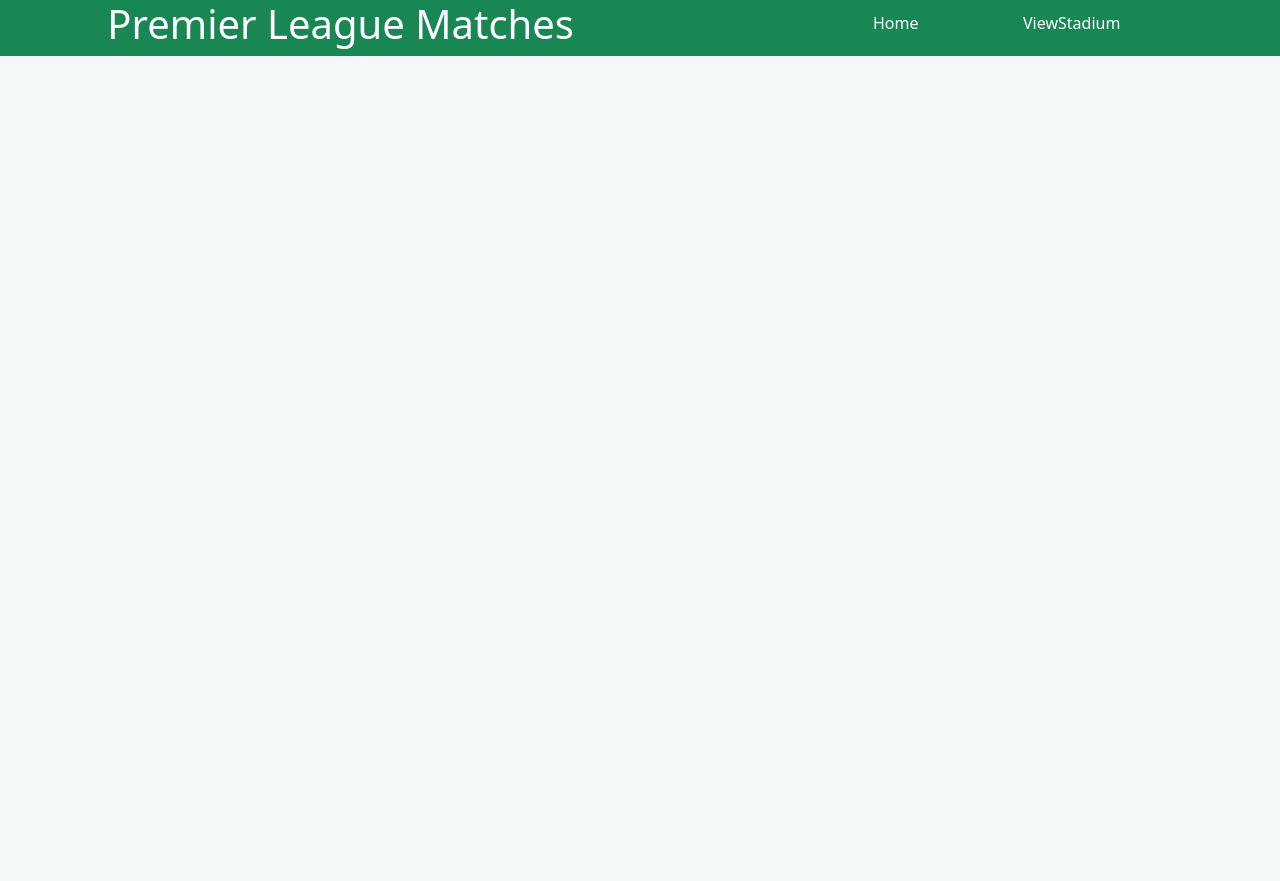
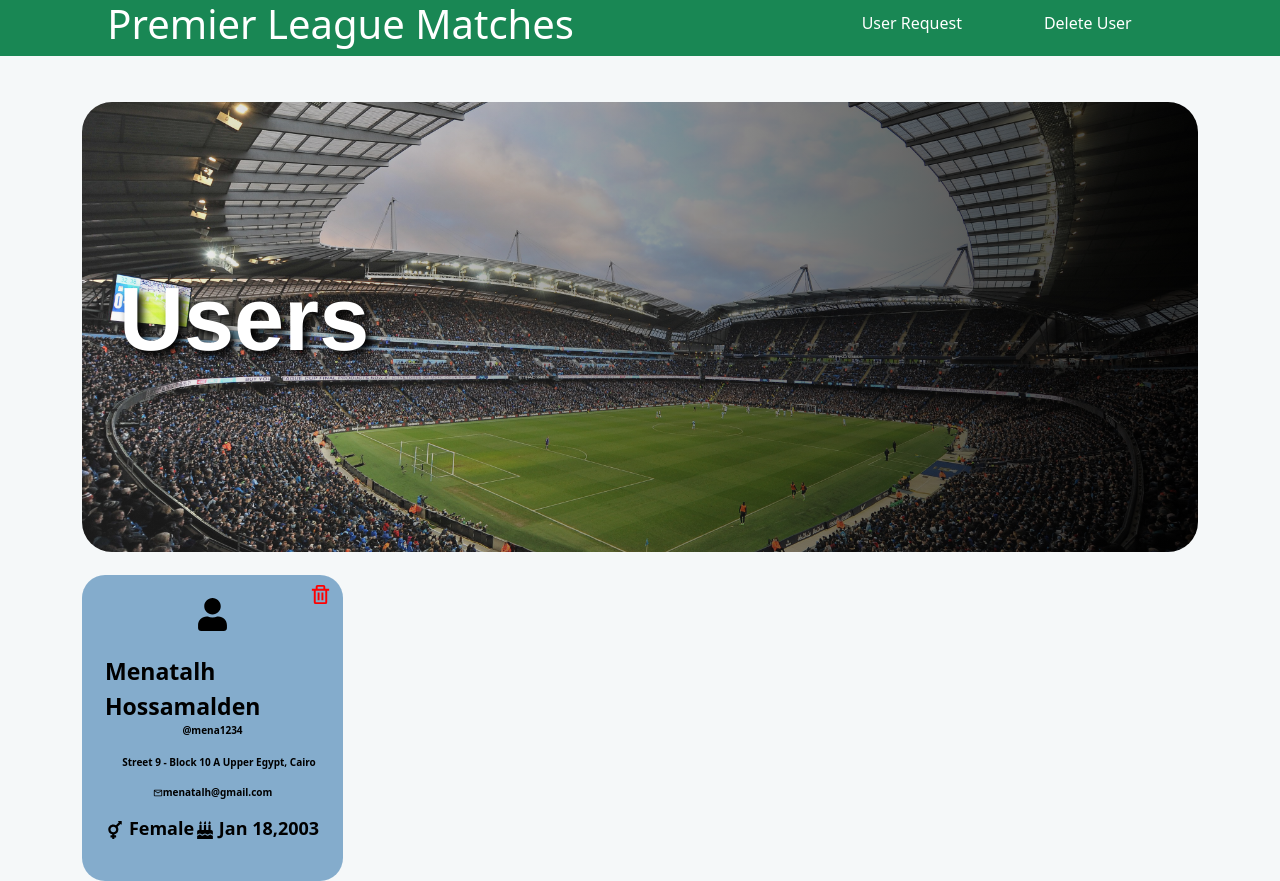
Before and after one commit to zeinabmoawad/Egyptian_Premier_League_Match_Reservation_System, a React (Create React App) app in the folder frontend/: page /DeleteUser in a window 1280 px wide. Before the commit the page ends 800 px from the top, so only its background shows below. Built offline with nearby package versions, Linux system fonts and the light colour scheme; some icons are missing.

Commit message:
admin view

```diff
--- a/frontend/src/App.js
+++ b/frontend/src/App.js
@@ -17,7 +17,7 @@ import Home from "./Components/Home/Home.jsx";
 import Profile from "./Components/ProfilePage/profile.jsx";
 import Navbar from "./Components/Navbar/Navbar.jsx";
 function App() {
-  const user = "FEA";
+  const user = "admin";
   let links;
   switch (user) {
     case "guest":
@@ -27,17 +27,22 @@ function App() {
         { path: "/Signin", label: "Signin" },
       ];
       break;
-    case "fan":
+    case "user":
       links = [
         { path: "/", label: "Home" },
         { path: "/Profile", label: "Profile" },
         { path: "/Tickets", label: "Tickets" },
       ];
       break;
-    case "FEA":
+    case "manager":
       links = [
         { path: "/", label: "Home" },
         { path: "/ViewStadium", label: "ViewStadium" },
+      ];
+    case "admin":
+      links = [
+        { path: "/UserRequest", label: "User Request" },
+        { path: "/DeleteUser", label: "Delete User" },
       ];
       break;
   }
@@ -64,6 +69,8 @@ function App() {
             element={<ViewStadium userType={user}></ViewStadium>}
           />
           <Route path="/Tickets" element={<ViewTickets></ViewTickets>} />
+          <Route path="/UserRequest" element={<UserRequest></UserRequest>} />
+          <Route path="/DeleteUser" element={<DeleteUser></DeleteUser>} />
         </Routes>
       </BrowserRouter>
     </div>
--- a/frontend/src/Components/Matches/ViewMatches/ViewMatches.jsx
+++ b/frontend/src/Components/Matches/ViewMatches/ViewMatches.jsx
@@ -137,7 +137,7 @@ export default function ViewMatches(props) {
         <Row className="matches-header">
           <Col className="matches-header-column">
             <p>Matches</p>
-            {props.userType == "FEA" && <CreateMatches></CreateMatches>}
+            {props.userType == "manager" && <CreateMatches></CreateMatches>}
           </Col>
         </Row>
         <Row className="matches justify-content-start">
--- a/frontend/src/Components/Signup/Signup.module.css
+++ b/frontend/src/Components/Signup/Signup.module.css
@@ -11,10 +11,9 @@
   justify-content: start;
   /* height: 90vh; */
   width: 30vw;
-    margin-top:5px;
+  margin-top: 5px;
   box-shadow: 0 4px 8px rgba(0, 0, 0, 0.5);
   border-radius: 10px;
-
 }
 
 .form_group {
@@ -31,10 +30,9 @@
   background-color: #f6f8f9;
   color: #5c6570;
   font-family: Helvetica Neue;
-
 }
 
-select{
+select {
   width: 100%;
   border-radius: 4px;
   border: 3px solid #ccc;
@@ -42,10 +40,9 @@ select{
   background-color: #f6f8f9;
   color: #5c6570;
   font-family: Helvetica Neue;
-
 }
 
-h2{
+h2 {
   color: #5c6570;
   text-align: center;
 }
@@ -53,7 +50,7 @@ h2{
 input:focus {
   border: 3px solid #4c3889;
 }
-button{
+.signup button {
   border-radius: 30px;
   width: 80%;
   height: 6%;
@@ -62,12 +59,12 @@ button{
   margin-bottom: 10px;
   margin-left: 45px;
   color: white;
-    font-family: Helvetica Neue,Helvetica,Arial,sans-serif;;
+  font-family: Helvetica Neue, Helvetica, Arial, sans-serif;
 }
-a{
+a {
   text-decoration: none;
 }
-.signinlink{
+.signinlink {
   margin-bottom: 10px;
   text-align: center;
 }
--- a/frontend/src/Components/Stadium/ViewStadium/ViewStadium.jsx
+++ b/frontend/src/Components/Stadium/ViewStadium/ViewStadium.jsx
@@ -38,7 +38,7 @@ function ViewStadium(props) {
         <Row className="stadiumes-header">
           <Col className="stadiumes-header-column">
             <h1>Stadium</h1>
-            {props.userType=="FEA"&&(<CreateStadium></CreateStadium>)}
+            {props.userType=="manager"&&(<CreateStadium></CreateStadium>)}
           </Col>
         </Row>
         <Row className="stadiumes">
--- a/frontend/src/Components/User/DeleteUser/DeletePopup/DeletePopup.module.css
+++ b/frontend/src/Components/User/DeleteUser/DeletePopup/DeletePopup.module.css
@@ -4,8 +4,6 @@
   left: 50%;
   transform: translate(-50%, -50%);
   background-color: white;
-    width: 30%;
-    height: 15%;
   padding: 20px;
   border: 1px solid #ccc;
   box-shadow: 0 2px 4px rgba(0, 0, 0, 0.1);
@@ -13,7 +11,6 @@
   border-radius: 10px;
   text-shadow: none;
 }
-
 
 .popup_button {
   /* background-color: #4c3889; */
@@ -26,18 +23,18 @@
   /* font-size: 60%; */
 }
 .deleteText {
-    color:black ;
+  color: black;
   text-align: center;
   font-size: larger;
 }
-  .delete_button{
+.delete_button {
   background-color: red;
   margin-left: 10px;
 }
-  .cancel_button{
+.cancel_button {
   background-color: green;
 }
- .buttons{
+.buttons {
   display: flex;
   flex-direction: row;
   flex-wrap: wrap;
--- a/frontend/src/Components/User/DeleteUser/DeleteUser.jsx
+++ b/frontend/src/Components/User/DeleteUser/DeleteUser.jsx
@@ -41,7 +41,7 @@ export default function DeleteUser() {
       <Container className="matches-container">
         <Row className="matches-header">
           <Col className="matches-header-column">
-            <h1>Users</h1>
+            <p>Users</p>
           </Col>
         </Row>
         <Row className="matches justify-content-start">
--- a/frontend/src/Components/User/Requests/ApproveOrDisApprove/ApproveUser.module.css
+++ b/frontend/src/Components/User/Requests/ApproveOrDisApprove/ApproveUser.module.css
@@ -4,8 +4,6 @@
     left: 50%;
     transform: translate(-50%, -50%);
     background-color: white;
-    width: 30%;
-    height: 15%;
     padding: 20px;
     border: 1px solid #ccc;
     box-shadow: 0 2px 4px rgba(0, 0, 0, 0.1);
@@ -21,7 +19,6 @@
     width: 100%;
     color: red;
     background-color: transparent;
-    text-align: end;
     border: none;
     /* font-size: 60%; */
   }
--- a/frontend/src/Components/User/Requests/UserRequest.jsx
+++ b/frontend/src/Components/User/Requests/UserRequest.jsx
@@ -70,7 +70,7 @@ export default function UserRequest() {
       <Container className="matches-container">
         <Row className="matches-header">
           <Col className="matches-header-column">
-            <h1>Requests</h1>
+            <p>Requests</p>
           </Col>
         </Row>
         <Row className="matches justify-content-start">
--- a/frontend/src/Components/User/User.css
+++ b/frontend/src/Components/User/User.css
@@ -5,7 +5,7 @@
   align-items: center;
   color: black;
   text-shadow: none;
-  background-color: rgb(193, 193, 37);
+  background-color: #216ba587;
   border-radius: 23px;
   padding: 23px;
   margin-top: 23px;
```
Also changed, not shown: frontend/src/Components/User/Requests/ApproveOrDisApprove/DisApproveUser.module.css (+4 -8 lines). Lines whose indentation alone changed are shown as unchanged.
